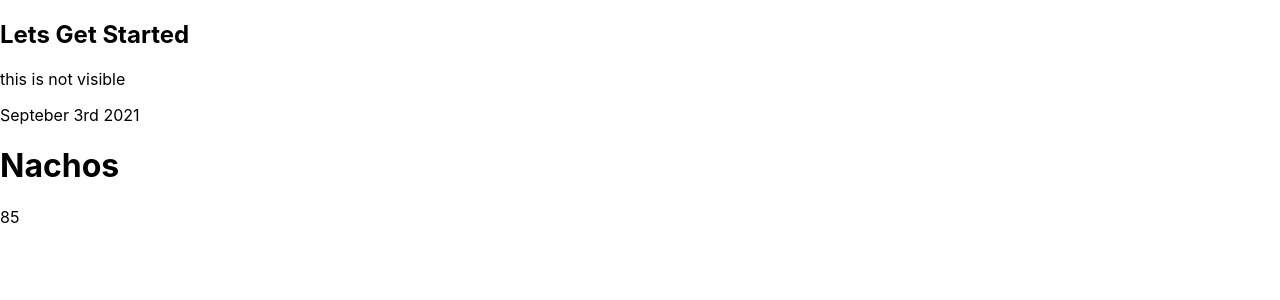
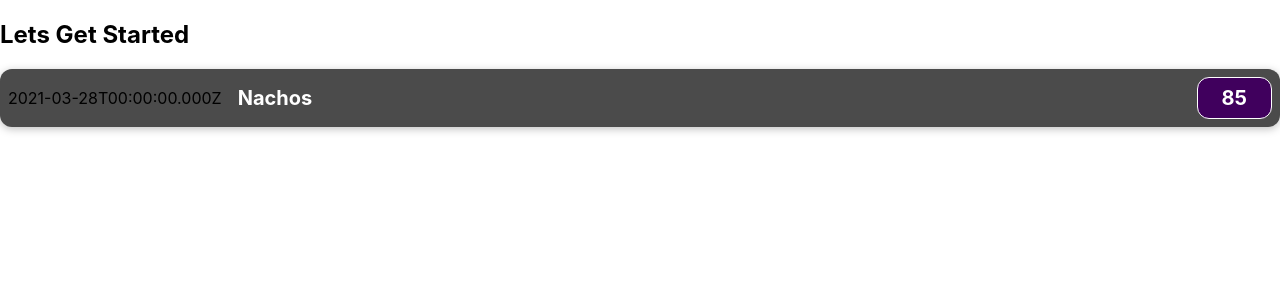
Before and after one commit to psadalja/expense-tracker, a React (Create React App) app: page / in a window 1280 px wide. Shown: the top 300 px of the page. Built offline with nearby package versions, Linux system fonts and the light colour scheme.

Commit message:
Add dynamic placeholder

```diff
--- a/src/App.js
+++ b/src/App.js
@@ -5,7 +5,7 @@
   return (
     <div>
       <h2>Lets Get Started</h2>
-      <p>this is not visible</p>
+      {/* <p>this is not visible</p> */}
       <ExpenseItem></ExpenseItem>
     </div>
   );
--- /dev/null
+++ b/src/components/ExpenseItem.css
@@ -0,0 +1,56 @@
+.expense-item {
+  display: flex;
+  justify-content: space-between;
+  align-items: center;
+  box-shadow: 0 2px 8px rgba(0, 0, 0, 0.25);
+  padding: 0.5rem;
+  margin: 1rem 0;
+  border-radius: 12px;
+  background-color: #4b4b4b;
+}
+
+.expense-item__description {
+  display: flex;
+  flex-direction: column;
+  gap: 1rem;
+  align-items: flex-end;
+  flex-flow: column-reverse;
+  justify-content: flex-start;
+  flex: 1;
+}
+
+.expense-item h2 {
+  color: #3a3a3a;
+  font-size: 1rem;
+  flex: 1;
+  margin: 0 1rem;
+  color: white;
+}
+
+.expense-item__price {
+  font-size: 1rem;
+  font-weight: bold;
+  color: white;
+  background-color: #40005d;
+  border: 1px solid white;
+  padding: 0.5rem;
+  border-radius: 12px;
+}
+
+@media (min-width: 580px) {
+  .expense-item__description {
+    flex-direction: row;
+    align-items: center;
+    justify-content: flex-start;
+    flex: 1;
+  }
+
+  .expense-item__description h2 {
+    font-size: 1.25rem;
+  }
+
+  .expense-item__price {
+    font-size: 1.25rem;
+    padding: 0.5rem 1.5rem;
+  }
+}
--- a/src/components/ExpenseItem.jsx
+++ b/src/components/ExpenseItem.jsx
@@ -1,13 +1,18 @@
 import React from "react";
+import "./ExpenseItem.css";
 
 const ExpenseItem = () => {
+  const expenseDate = new Date(2021, 2, 28);
+  const expanseName = "Nachos";
+  const expanseAmount = 85;
+
   return (
-    <div>
-      <div>Septeber 3rd 2021</div>
-      <div>
-        <h1>Nachos</h1>
-        <div>85</div>
+    <div className="expense-item">
+      <div>{expenseDate.toISOString()}</div>
+      <div className="expense-item__description">
+        <h2>{expanseName}</h2>
       </div>
+      <div className="expense-item__price">{expanseAmount}</div>
     </div>
   );
 };
```
